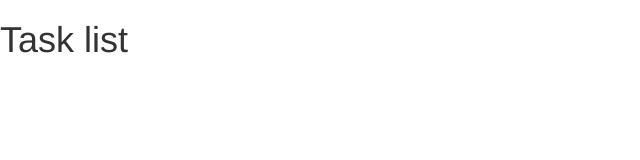
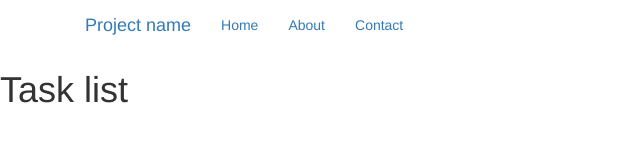
Before and after one commit to dysfunctionl/TaskList, a plain HTML site: page index.html in a window 1280 px wide. Shown: the whole page, without its empty margins (0-640 px from the left). Drawn offline with Linux system fonts and the light colour scheme.

Commit message:
Not working navbar

```diff
--- a/index.html
+++ b/index.html
@@ -15,6 +15,27 @@
     <![endif]-->
   </head>
   <body>
+
+
+      <div class="container">
+        <div class="navbar-header">
+          <button type="button" class="navbar-toggle collapsed" data-toggle="collapse" data-target="#navbar" aria-expanded="false" aria-controls="navbar">
+            <span class="sr-only">Toggle navigation</span>
+            <span class="icon-bar"></span>
+            <span class="icon-bar"></span>
+            <span class="icon-bar"></span>
+          </button>
+          <a class="navbar-brand" href="#">Project name</a>
+        </div>
+        <div id="navbar" class="collapse navbar-collapse">
+          <ul class="nav navbar-nav">
+            <li class="active"><a href="#">Home</a></li>
+            <li><a href="#about">About</a></li>
+            <li><a href="#contact">Contact</a></li>
+          </ul>
+        </div><!--/.nav-collapse -->
+      </div>
+
     <h1>Task list</h1>
 
 
```
